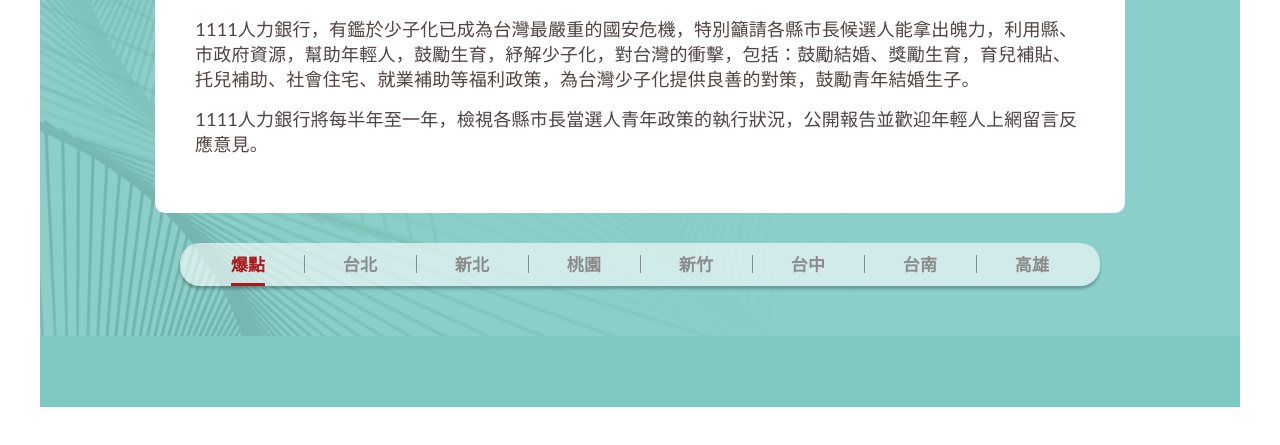
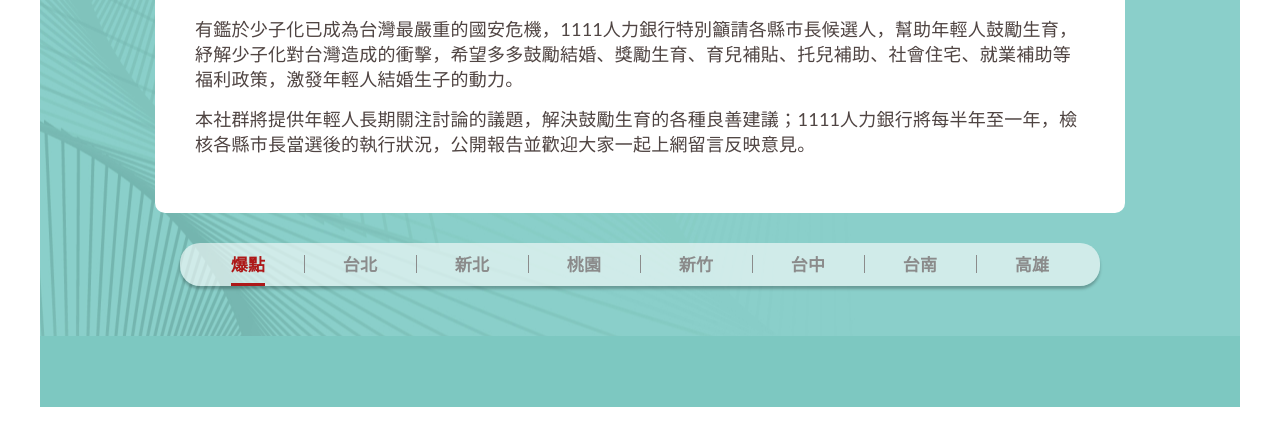
Before and after one commit to weilingshine/election, a plain HTML site: page index.html in a window 1280 px wide. Shown: the part 393-838 px from the top of the page. Drawn offline with nearby package versions, Linux system fonts and the light colour scheme.

Commit message:
20221024_庭旭修改文案

```diff
--- a/index.html
+++ b/index.html
@@ -36,8 +36,8 @@
                             <div class="article-bg">
                                     <div class="artice-content">
                                         <h2><span>爆點</span></h2>
-                                        <p>1111人力銀行，有鑑於少子化已成為台灣最嚴重的國安危機，特別籲請各縣市長候選人能拿出魄力，利用縣、市政府資源，幫助年輕人，鼓勵生育，紓解少子化，對台灣的衝擊，包括：鼓勵結婚、獎勵生育，育兒補貼、托兒補助、社會住宅、就業補助等福利政策，為台灣少子化提供良善的對策，鼓勵青年結婚生子。</p>
-                                        <p>1111人力銀行將每半年至一年，檢視各縣市長當選人青年政策的執行狀況，公開報告並歡迎年輕人上網留言反應意見。</p>
+                                        <p>有鑑於少子化已成為台灣最嚴重的國安危機，1111人力銀行特別籲請各縣市長候選人，幫助年輕人鼓勵生育，紓解少子化對台灣造成的衝擊，希望多多鼓勵結婚、獎勵生育、育兒補貼、托兒補助、社會住宅、就業補助等福利政策，激發年輕人結婚生子的動力。</p>
+                                        <p>本社群將提供年輕人長期關注討論的議題，解決鼓勵生育的各種良善建議；1111人力銀行將每半年至一年，檢核各縣市長當選後的執行狀況，公開報告並歡迎大家一起上網留言反映意見。</p>
                                     </div>
                             </div>
                         </article>
```
